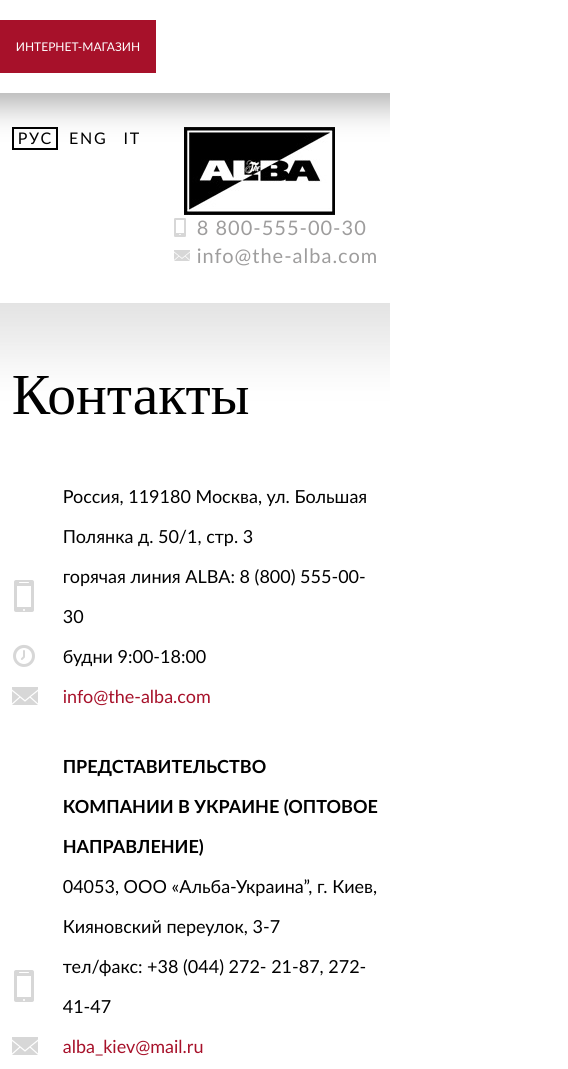
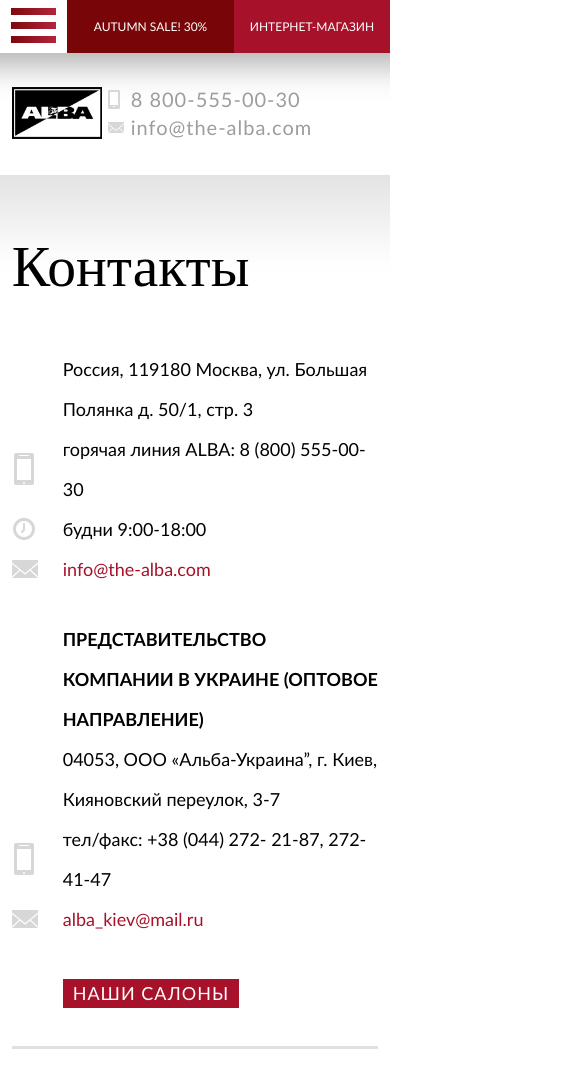
Before and after one commit to nimblegirl/alba, a plain HTML site: page contact.html in a window 390 px wide. Shown: the top 1069 px of the page, 568 px wide, since content can reach past the window. Drawn offline with Linux system fonts and the light colour scheme; a web font is replaced by a local one.

Commit message:
responsive

```diff
--- a/contact.html
+++ b/contact.html
@@ -19,7 +19,7 @@
 		<header role="banner">
 			<div class="container clearfix t_align_c">
 				<!--language settings-->
-				<div class="f_left">
+				<div class="f_left d_sm_none d_xs_none">
 					<ul class="ls clearfix">
 						<li class="active"><a href="#">РУС</a></li>
 						<li><a href="#">ENG</a></li>
@@ -27,20 +27,26 @@
 					</ul>
 				</div>
 				<!--logo-->
-				<a class="logo" href="index.html">
+				<a class="logo f_sm_left f_xs_left d_sm_block d_xs_block" href="index.html">
 					<img src="images/logo.jpg" alt="">
 				</a>
-				<div class="f_right">
+				<div class="f_right f_sm_left f_xs_left">
 					<ul class="h_contact_list">
 						<li class="phone"><a href="#">8 800-555-00-30</a></li>
 						<li class="mail"><a href="mailto:#">info@the-alba.com</a></li>
 					</ul>
-					<a href="#" class="shop_btn">интернет-магазин</a>
+					<a href="#" class="shop_btn f_sm_right f_xs_right">интернет-магазин</a>
 				</div>
 			</div>
 		</header>
 		<!--main menu-->
-		<section class="navigation_wrap">
+		<section class="navigation_wrap p_sm_0 p_xs_0">
+			<button id="menu_button" class="f_left d_none d_sm_block d_xs_block">
+				<span></span>
+				<span></span>
+				<span></span>
+			</button>
+			<a href="#" class="d_none f_sm_left f_xs_left d_sm_block d_xs_block discount_button">Autumn sale! 30%</a>
 			<div class="container">
 				<nav role="navigation">
 					<ul class="menu clearfix">
@@ -56,6 +62,8 @@
 				</nav>
 			</div>
 		</section>
+		<!-- ... -->
+
 		<section class="main_gradient">
 			<div class="container secondary">
 				<h1>Контакты</h1>
@@ -113,7 +121,7 @@
 		<footer class="t_align_c">
 			<div class="container">
 				<!--footer nav-->
-				<ul class="footer_nav clearfix">
+				<ul class="footer_nav clearfix d_xs_none ">
 					<li><a href="#">Адреса Салонов</a></li>
 					<li><a href="#">Контакты</a></li>
 					<li><a href="#">Интернет-Магазин</a></li>
--- a/css/style.css
+++ b/css/style.css
@@ -1398,6 +1398,15 @@
 	.d_xs_none{
 		display:none;
 	}
+	#contact_form input[type="text"],
+	#contact_form input[type="email"],
+	#contact_form textarea{
+		width: 100%;
+		-webkit-box-sizing: border-box;
+		-moz-box-sizing: border-box;
+		box-sizing: border-box;
+	}
+	.main_gradient{padding-bottom: 60px;}
 }
 @media screen and (max-width:484px){
 	.discount_button,.shop_btn{
```
